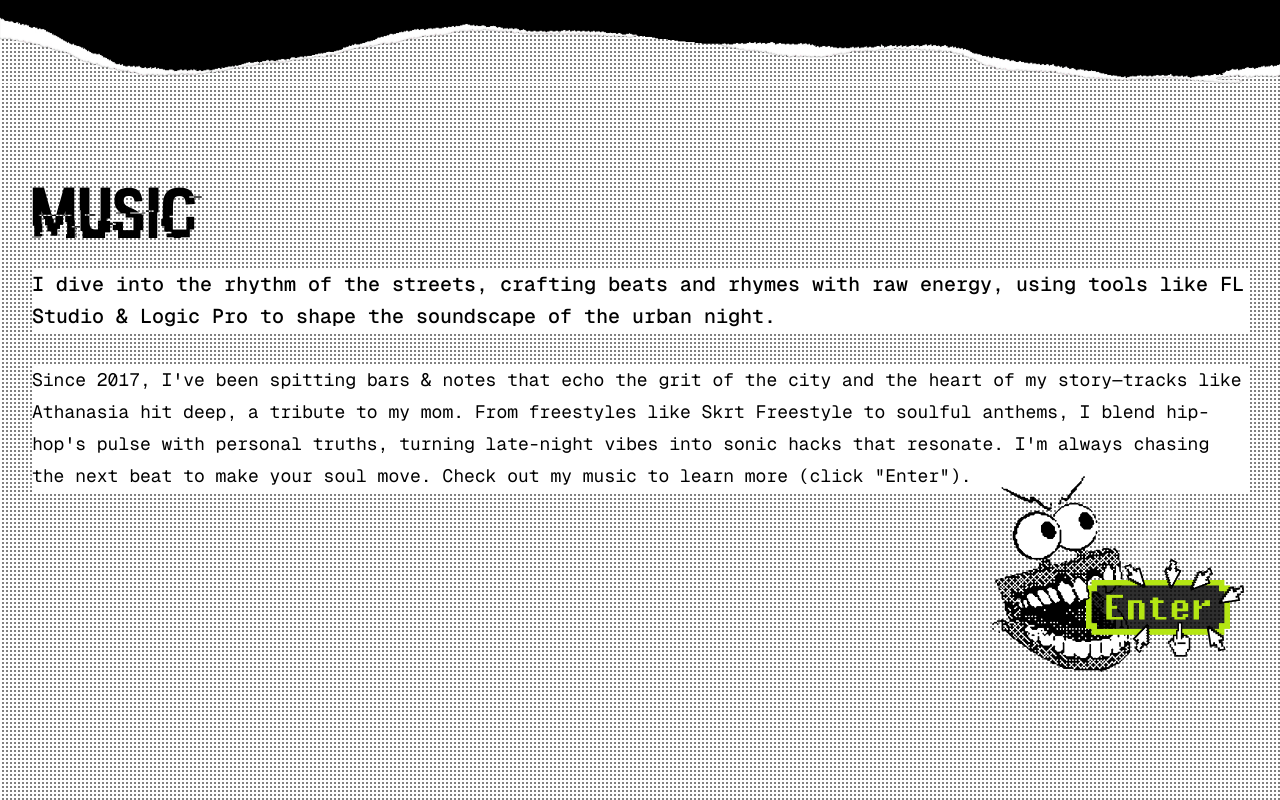
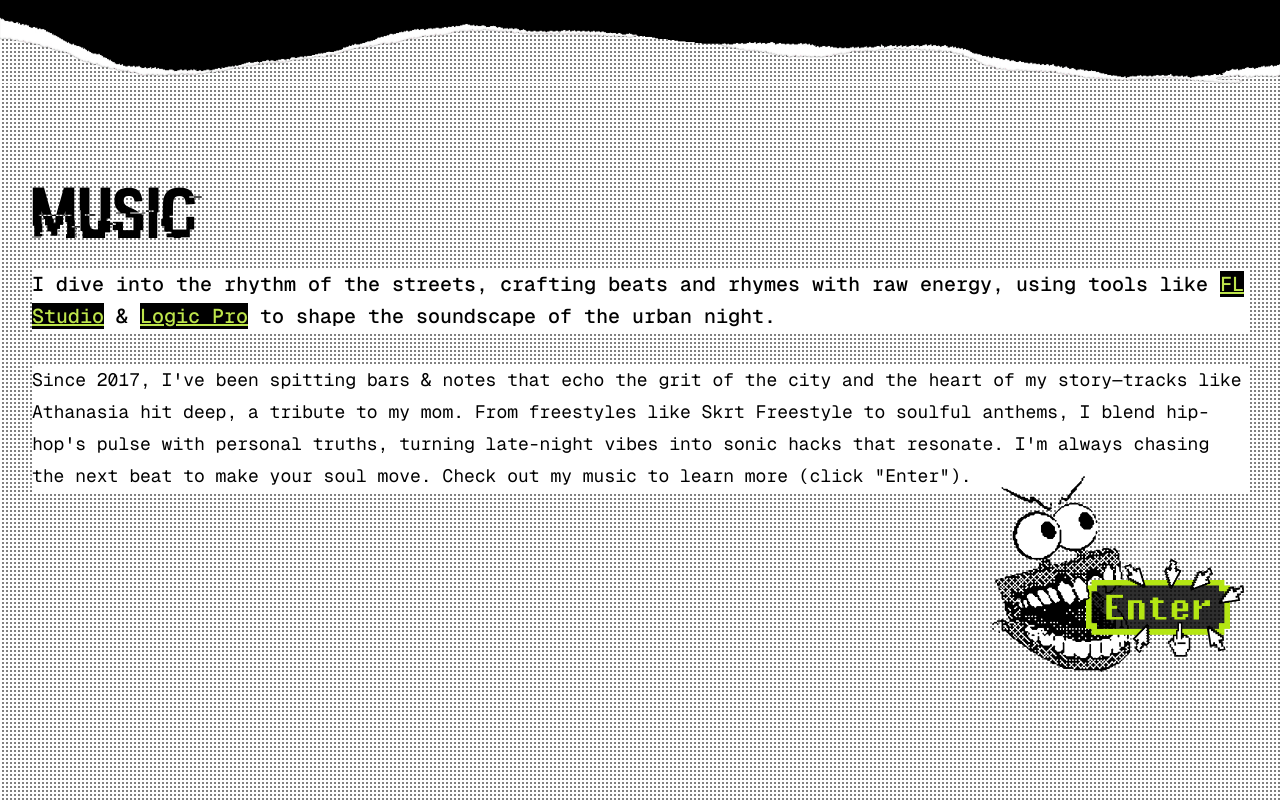
Before and after one commit to dabaz-official/dabhacker, a Next.js app: page / in a window 1280 px wide. Shown: the part 1479-2279 px from the top of the page. Built offline with nearby package versions, Linux system fonts and the light colour scheme.

Commit message:
Add URLs for tools

```diff
--- a/components/layout/Music.tsx
+++ b/components/layout/Music.tsx
@@ -9,7 +9,7 @@ const Music = () => {
             Music
           </h2>
           <p className="mt-4 text-lg font-medium bg-white sm:text-xl/8 font-mono">
-            I dive into the rhythm of the streets, crafting beats and rhymes with raw energy, using tools like FL Studio & Logic Pro to shape the soundscape of the urban night.
+            I dive into the rhythm of the streets, crafting beats and rhymes with raw energy, using tools like <Link href="https://www.image-line.com" target="_blank" className="underline bg-black text-[#bee54b]">FL Studio</Link> & <Link href="https://www.apple.com/logic-pro" target="_blank" className="underline bg-black text-[#bee54b]">Logic Pro</Link> to shape the soundscape of the urban night.
           </p>
           <p className="mt-8 text-md bg-white sm:text-lg/8 font-mono">
             Since 2017, I've been spitting bars & notes that echo the grit of the city and the heart of my story—tracks like Athanasia hit deep, a tribute to my mom. From freestyles like Skrt Freestyle to soulful anthems, I blend hip-hop's pulse with personal truths, turning late-night vibes into sonic hacks that resonate. I'm always chasing the next beat to make your soul move. Check out my music to learn more (click "Enter").
```
